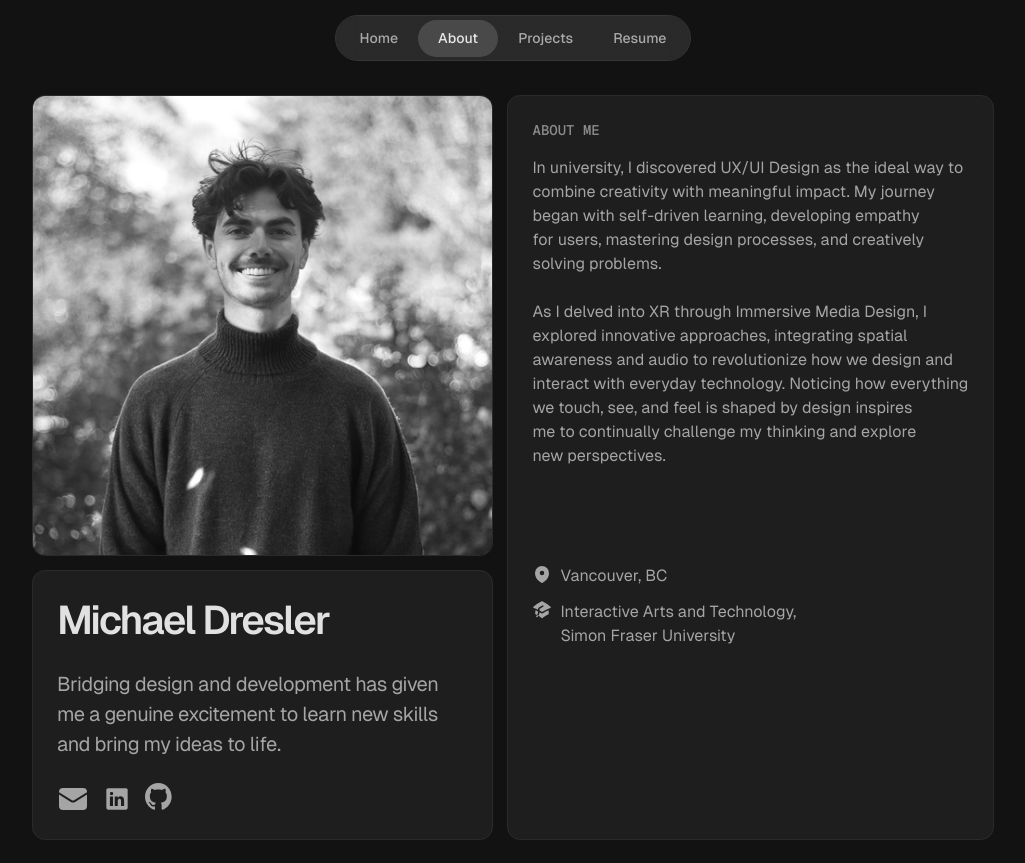
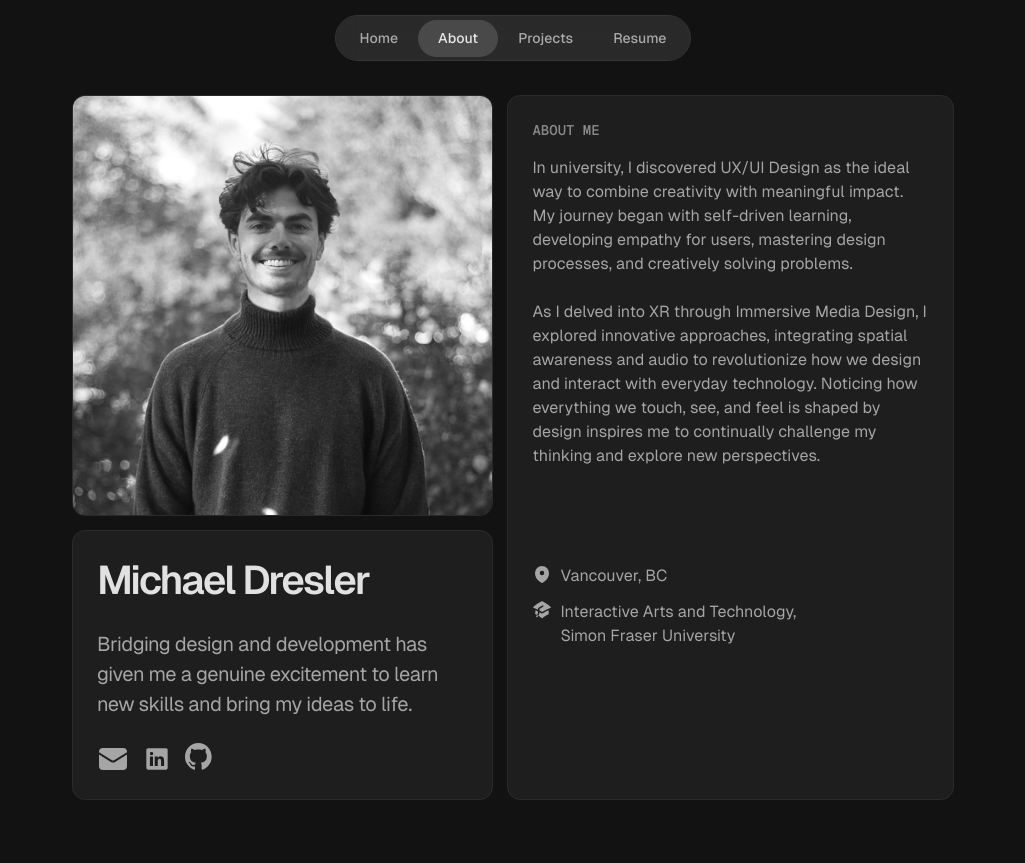
Before and after one commit to MichaelDresler/michaeldresler.github.io, a Next.js app: page /about in a window 1280 px wide. Shown: the whole page, without its empty margins (127-1152 px from the left). After the commit the page ends 823 px from the top, so only its background shows below. Built offline with nearby package versions, Linux system fonts and the light colour scheme.

Commit message:
new picutre
fixed scroll bar layout shift + nav bar background

```diff
--- a/app/about/page.tsx
+++ b/app/about/page.tsx
@@ -1,5 +1,5 @@
 import Image from "next/image";
-import portait from "@/public/image.png";
+import portait from "@/public/aboutme.png";
 import { geistMono } from "@/app/fonts";
 import {svgIcons} from "@/app/fonts"
 import {svgIconsInfo} from "@/app/fonts"
@@ -12,8 +12,8 @@ export default function About() {
 
 
   return (
-    <div className="px-4 pb-6 flex justify-center ">
-      <div className="flex flex-col sm:max-w-[40rem] lg:flex-row lg:max-w-[60rem] gap-4 ">
+    <div className="px-4 pb-6 flex justify-center  ">
+      <div className="flex flex-col sm:max-w-[40rem] lg:flex-row lg:max-w-[55rem]  2xl:max-w-[75rem] gap-4">
         <div className="flex flex-col gap-4 w-full ">
           <div className="aspect-square  overflow-hidden grayscale rounded-xl outline-1 outline-foreground/10">
 
--- a/app/components/NavBar.tsx
+++ b/app/components/NavBar.tsx
@@ -88,7 +88,7 @@ export default function NavBar() {
 
 
   return (
-    <div className="fixed w-full left-0 top-0  px-3 sm:px-12  z-1000">
+    <div className="fixed w-full left-0 top-0  px-3 sm:px-12  z-1000 ">
       {/* used for progressive blur behind navbar */}
       {/* <div className="w-screen absolute top-0 left-0 bg-surface/20 h-full [mask-image:linear-gradient(180deg,_rgba(0,0,0,1)_20%,_rgba(255,255,255,0)_80%)]  backdrop-blur-[8px]"></div> */}
 
@@ -96,8 +96,8 @@ export default function NavBar() {
         ref={navRef}
         style={{ height: isOpen ? `${56 * navlinks.length +56}px` : "2.75rem" }}
         className={` ${
-          isOpen ? `rounded-[12px]` : " rounded-[32px]"
-        }   mx-auto bg-foreground/10  ${scrollingDown? "translate-y-[-200%]": " "}   transition-all duration-[400ms]   mt-4 backdrop-blur-md  overflow-hidden flex flex-col sm:flex-row px-4 sm:px-1  sm:w-fit z-1000 outline-1 outline-foreground/15`}
+          isOpen ? `rounded-[12px] bg-surface/80` : " rounded-[32px] bg-foreground/10"
+        }   mx-auto   ${scrollingDown&& "translate-y-[-200%]"}   transition-all duration-200 will-change-auto   mt-4 backdrop-blur-md  overflow-hidden flex flex-col sm:flex-row px-4 sm:px-1  sm:w-fit z-1000 outline-1 outline-foreground/15`}
       >
         <ul className={` flex w-full sm:w-auto items-center py-3 `}>
           {/* surge logo
--- a/app/globals.css
+++ b/app/globals.css
@@ -104,6 +104,7 @@
   line-height: 105%;
 }
 
+
 @layer utilities {
   :root {
     --surface: 18, 18, 18;
@@ -130,9 +131,9 @@
 } */
 
 
+
   body {
     background: rgb(var(--surface));
-    /* scrollbar-gutter: stable; */
     font-family: Arial, Helvetica, sans-serif;
   }
 }
--- a/app/layout.tsx
+++ b/app/layout.tsx
@@ -18,7 +18,7 @@ export default function RootLayout({
   return (
     <html lang="en">
       <body
-        className={`${geistSans.className}   antialiased pt-[var(--padding-top)] `}>
+        className={`${geistSans.className} overflow-y-scroll antialiased pt-[var(--padding-top)] `}>
         <NavBar/>
         {children}
       </body>
--- a/app/page.tsx
+++ b/app/page.tsx
@@ -3,10 +3,20 @@ import { motion } from "framer-motion";
 import { Thumbnail } from "./components/Thumbnail";
 import surge from "@/public/surge.png"
 import test from "@/public/webpage.png"
+import { useEffect } from "react";
 
 export default function Home() {
+
+  useEffect(() => {
+    document.documentElement.style.scrollBehavior = "smooth";
+
+    return () => {
+      document.documentElement.style.scrollBehavior = ""; // Reset when leaving
+    };
+  }, []);
+
   return (
-    <div className="content-box">
+    <div className="content-box ">
       <main className=" w-full aspect-video max-h-[calc(100dvh-var(--padding-top))]  flex items-end mb-24 pb-8  ">
         <motion.div
          initial={{ opacity: 0, y:70  }}
```
Also changed, not shown: public/aboutme.png (added).
